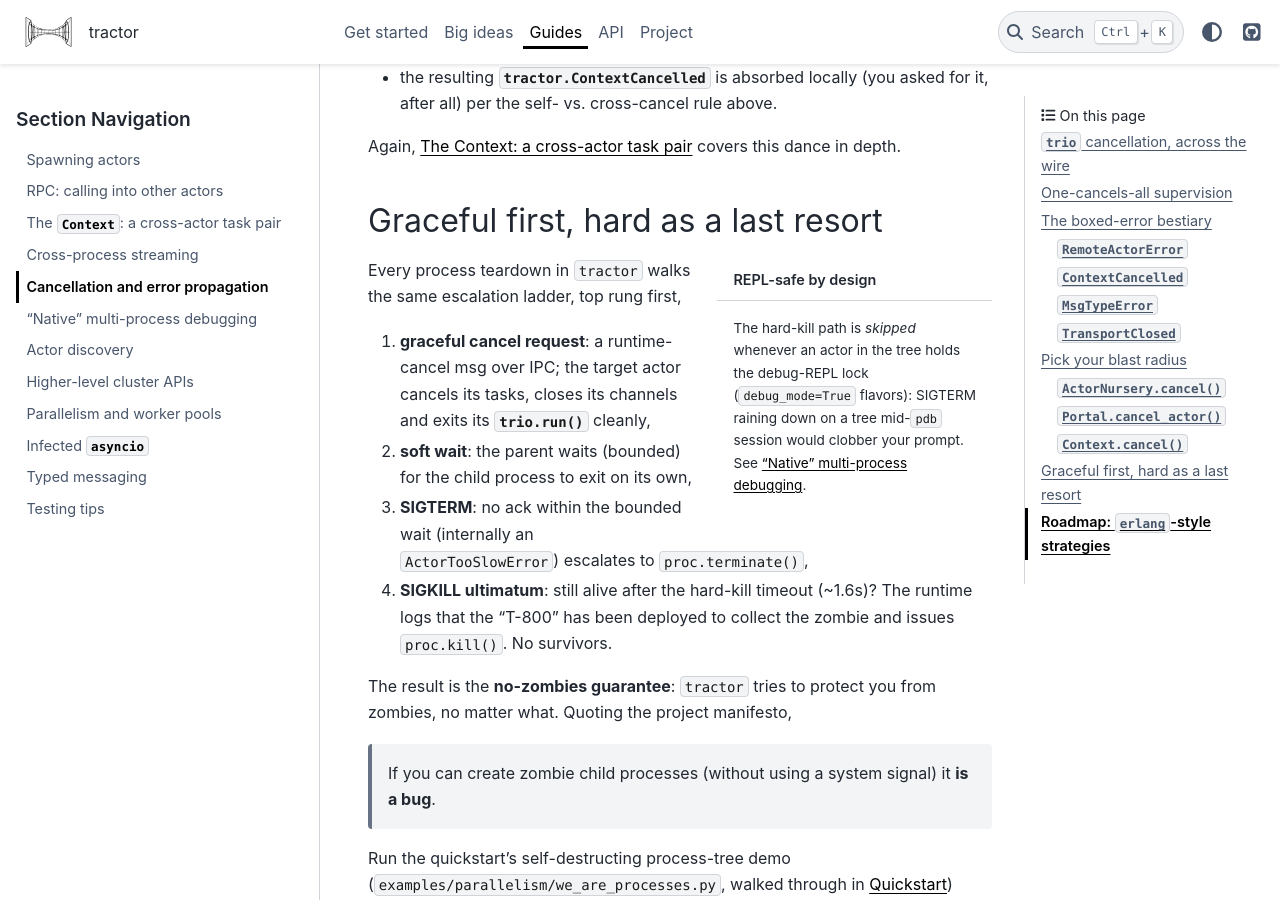
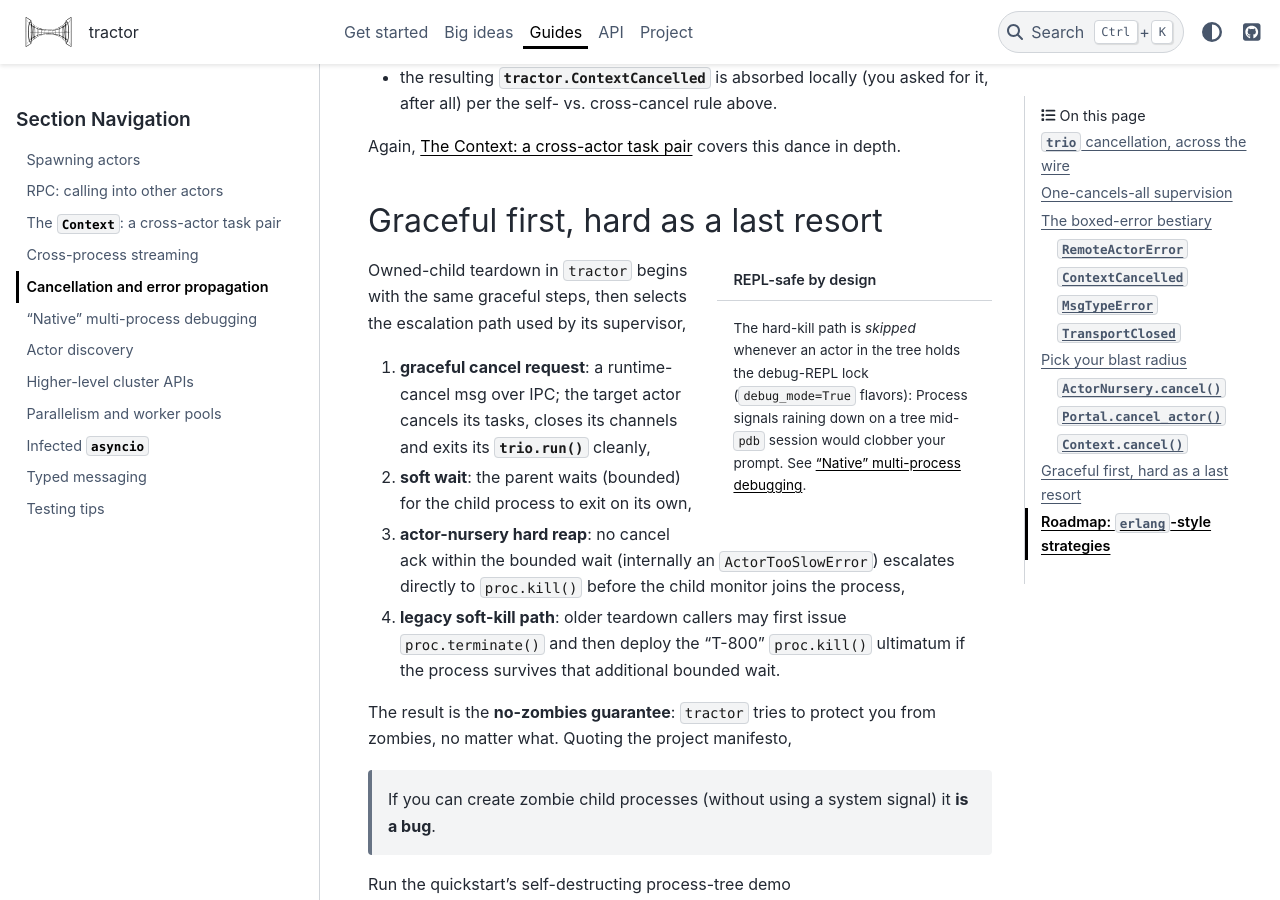
Before and after one commit to goodboy/tractor, a Sphinx documentation site: the page built from docs/guide/cancellation.rst, in a window 1280 px wide and 900 px high, scrolled down 4751 px. Built offline with Sphinx 7.4.7 and the PyData theme 0.15.4, drawn with Linux system fonts in a browser that asks for light colours.

Commit message:
Clarify owned-child hard-reap docs
Match the cancellation guide, `Portal.cancel_actor()` contract and
duplicate-name regression comments to the actor-nursery impl: a failed
bounded cancel request escalates directly to `proc.kill()`.

Keep the older terminate-then-kill path documented separately for its
remaining legacy callers.

Review: PR #481 (goodboy)
https://github.com/goodboy/tractor/pull/481#pullrequestreview-5012942328

(this patch was generated in some part by `opencode` using `gpt-5.6-sol` (`openai`))

```diff
--- a/docs/guide/cancellation.rst
+++ b/docs/guide/cancellation.rst
@@ -230,22 +230,23 @@ Graceful first, hard as a last resort
 
    The hard-kill path is *skipped* whenever an actor in the tree
    holds the debug-REPL lock (``debug_mode=True`` flavors):
-   SIGTERM raining down on a tree mid-``pdb`` session would
+   Process signals raining down on a tree mid-``pdb`` session would
    clobber your prompt. See :doc:`/guide/debugging`.
 
-Every process teardown in ``tractor`` walks the same escalation
-ladder, top rung first,
+Owned-child teardown in ``tractor`` begins with the same graceful
+steps, then selects the escalation path used by its supervisor,
 
 1. **graceful cancel request**: a runtime-cancel msg over IPC; the
    target actor cancels its tasks, closes its channels and exits
    its :func:`trio.run` cleanly,
 2. **soft wait**: the parent waits (bounded) for the child process
    to exit on its own,
-3. **SIGTERM**: no ack within the bounded wait (internally an
-   ``ActorTooSlowError``) escalates to ``proc.terminate()``,
-4. **SIGKILL ultimatum**: still alive after the hard-kill timeout
-   (~1.6s)? The runtime logs that the "T-800" has been deployed to
-   collect the zombie and issues ``proc.kill()``. No survivors.
+3. **actor-nursery hard reap**: no cancel ack within the bounded wait
+   (internally an ``ActorTooSlowError``) escalates directly to
+   ``proc.kill()`` before the child monitor joins the process,
+4. **legacy soft-kill path**: older teardown callers may first issue
+   ``proc.terminate()`` and then deploy the "T-800" ``proc.kill()``
+   ultimatum if the process survives that additional bounded wait.
 
 The result is the **no-zombies guarantee**: ``tractor`` tries to
 protect you from zombies, no matter what. Quoting the project
```
Also changed, not shown: 2 other files.
